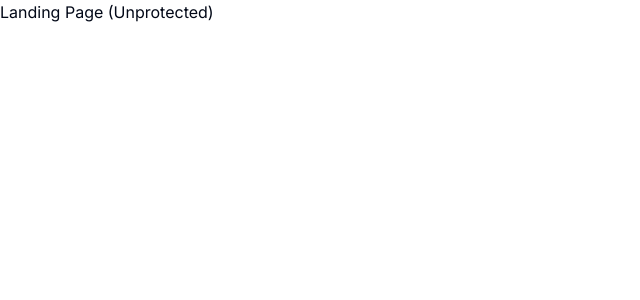
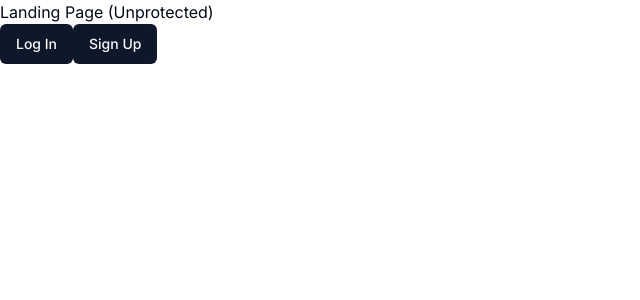
Before and after one commit to nbalabis/saas-starter, a Next.js app: page / in a window 1280 px wide. Shown: the top 300 px of the page, without its empty margins (0-640 px from the left). Built offline with nearby package versions, Linux system fonts and the light colour scheme.

Commit message:
Set up Clerk authentication

```diff
--- /dev/null
+++ b/app/(auth)/(routes)/sign-in/[[...sign-in]]/page.tsx
@@ -0,0 +1,5 @@
+import { SignIn } from "@clerk/nextjs";
+
+export default function Page() {
+  return <SignIn />;
+}
--- /dev/null
+++ b/app/(auth)/(routes)/sign-up/[[...sign-up]]/page.tsx
@@ -0,0 +1,5 @@
+import { SignUp } from "@clerk/nextjs";
+
+export default function Page() {
+  return <SignUp />;
+}
--- /dev/null
+++ b/app/(auth)/layout.tsx
@@ -0,0 +1,7 @@
+const AuthLayout = ({ children }: { children: React.ReactNode }) => {
+  return (
+    <div className="flex h-full items-center justify-center">{children}</div>
+  );
+};
+
+export default AuthLayout;
--- a/app/(dashboard)/(routes)/dashboard/page.tsx
+++ b/app/(dashboard)/(routes)/dashboard/page.tsx
@@ -1,5 +1,12 @@
+import { UserButton } from "@clerk/nextjs";
+
 const DashboardPage = () => {
-  return <div>Dashboard Page (Protected)</div>;
+  return (
+    <div>
+      <p>Dashboard Page (Protected)</p>
+      <UserButton afterSignOutUrl="/" />
+    </div>
+  );
 };
 
 export default DashboardPage;
--- a/app/(landing)/page.tsx
+++ b/app/(landing)/page.tsx
@@ -1,5 +1,20 @@
+import { Button } from "@/components/ui/button";
+import Link from "next/link";
+
 const LandingPage = () => {
-  return <div>Landing Page (Unprotected)</div>;
+  return (
+    <div>
+      Landing Page (Unprotected)
+      <div>
+        <Link href="sign-in">
+          <Button>Log In</Button>
+        </Link>
+        <Link href="sign-up">
+          <Button>Sign Up</Button>
+        </Link>
+      </div>
+    </div>
+  );
 };
 
 export default LandingPage;
--- a/app/layout.tsx
+++ b/app/layout.tsx
@@ -1,6 +1,7 @@
 import "./globals.css";
 import type { Metadata } from "next";
 import { Inter } from "next/font/google";
+import { ClerkProvider } from "@clerk/nextjs";
 
 const inter = Inter({ subsets: ["latin"] });
 
@@ -15,8 +16,10 @@ export default function RootLayout({
   children: React.ReactNode;
 }) {
   return (
-    <html lang="en">
-      <body className={inter.className}>{children}</body>
-    </html>
+    <ClerkProvider>
+      <html lang="en">
+        <body className={inter.className}>{children}</body>
+      </html>
+    </ClerkProvider>
   );
 }
--- a/package.json
+++ b/package.json
@@ -9,6 +9,7 @@
     "lint": "next lint"
   },
   "dependencies": {
+    "@clerk/nextjs": "^4.22.1",
     "@radix-ui/react-slot": "^1.0.2",
     "@types/node": "20.4.2",
     "@types/react": "18.2.15",
@@ -27,5 +28,9 @@
     "tailwindcss": "3.3.3",
     "tailwindcss-animate": "^1.0.6",
     "typescript": "5.1.6"
+  },
+  "devDependencies": {
+    "prettier": "^3.0.0",
+    "prettier-plugin-tailwindcss": "^0.4.1"
   }
 }
```
Also changed, not shown: middleware.ts (added, +10 -0 lines), 2 other files (tests, documents, lock files or other folders).
